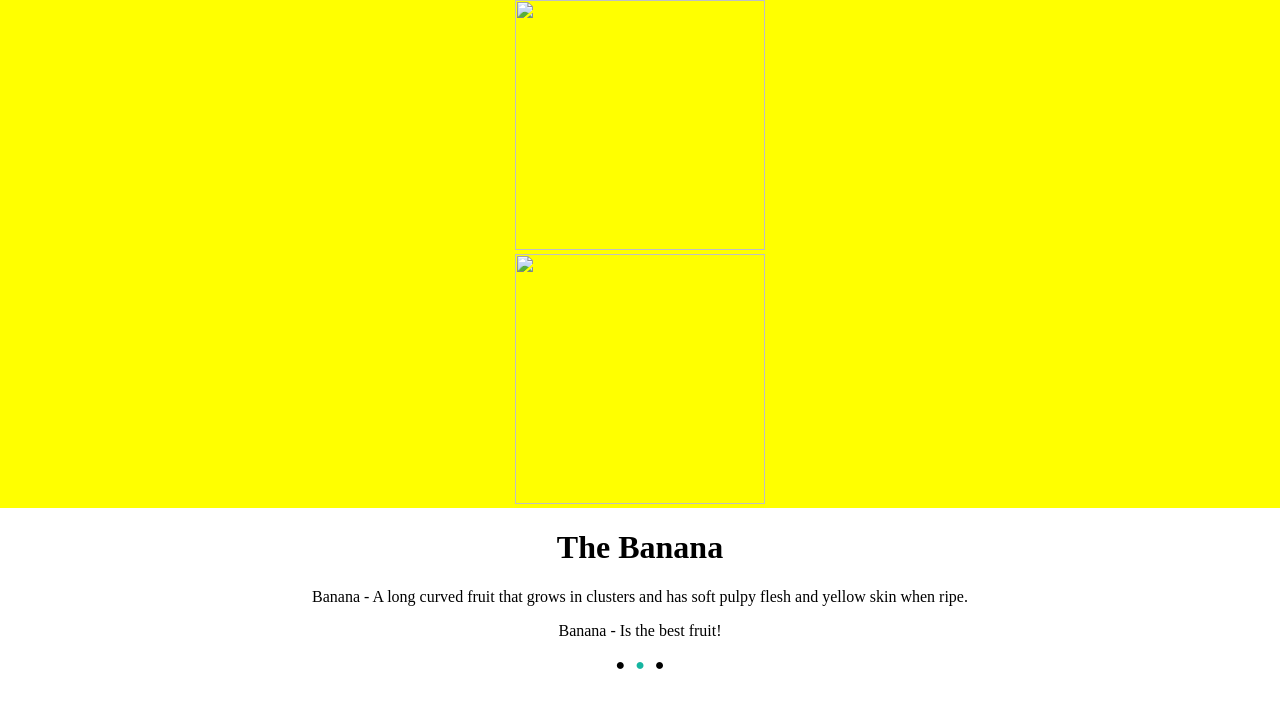
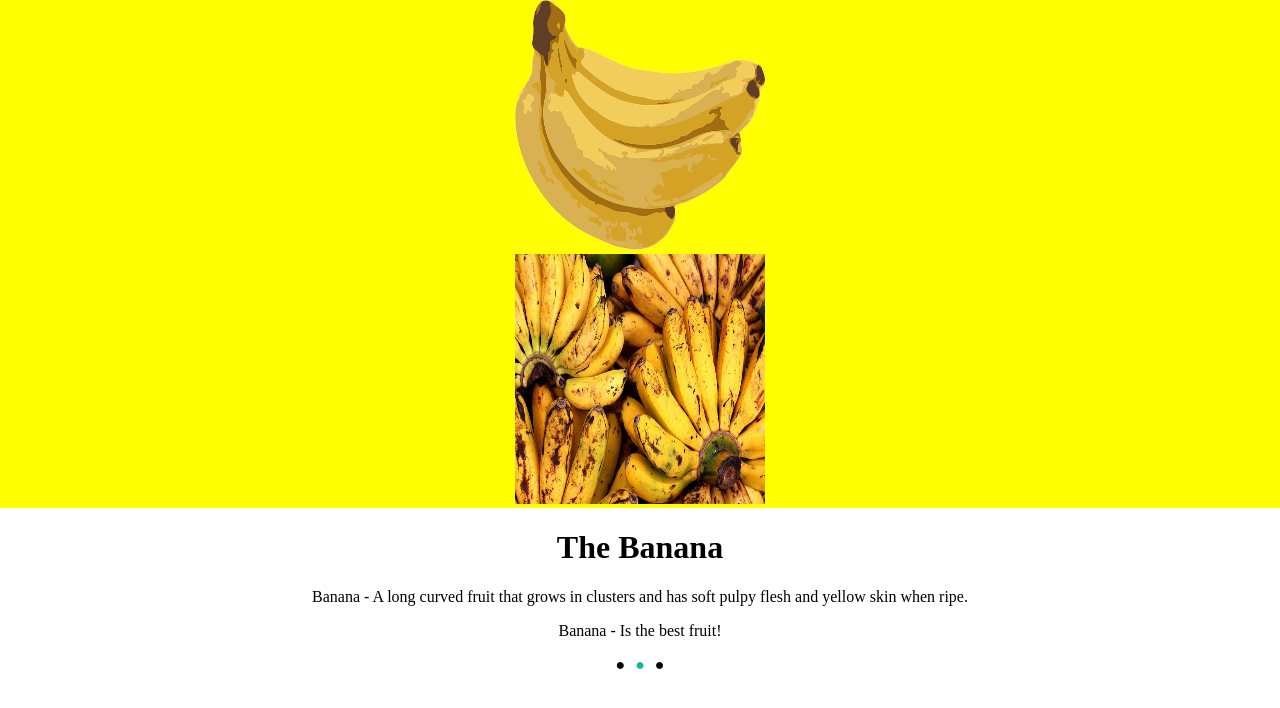
Before and after one commit to colorlessenergy/jekyll-project, a Jekyll site: the page built from banana.html, in a window 1280 px wide. Shown: the top 708 px of the page. Built offline with Jekyll 4.4.1, drawn with Linux system fonts in a browser that asks for light colours.

Commit message:
fixed image bug

```diff
--- a/banana.html
+++ b/banana.html
@@ -7,7 +7,7 @@
   {% for image in site.data.image-types %}
     {% if image.folder contains 'banana' %}
       <li>
-        <img src="{{site.baseurl}}{{image.url}}" alt="">
+        <img src="{{site.baseurl}}/{{image.url}}" alt="">
       </li>
     {% endif %}
   {% endfor %}
--- a/fruit-junk.html
+++ b/fruit-junk.html
@@ -7,7 +7,7 @@
   {% for image in site.data.image-types %}
     {% if image.folder contains 'fruit-junk' %}
     <li>
-      <img src="{{site.baseurl}}{{image.url}}" alt="">
+      <img src="{{site.baseurl}}/{{image.url}}" alt="">
     </li>
     {% endif %}
   {% endfor %}
--- a/main.css
+++ b/main.css
@@ -9,7 +9,6 @@
   padding: 0;
   text-align: center;
 }
-
 img {
   height: 250px;
   width: 250px;
```
